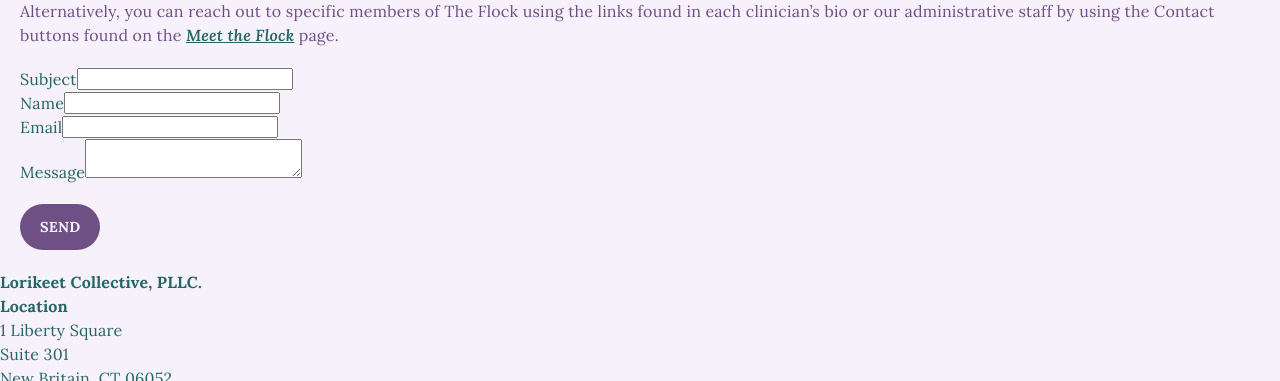
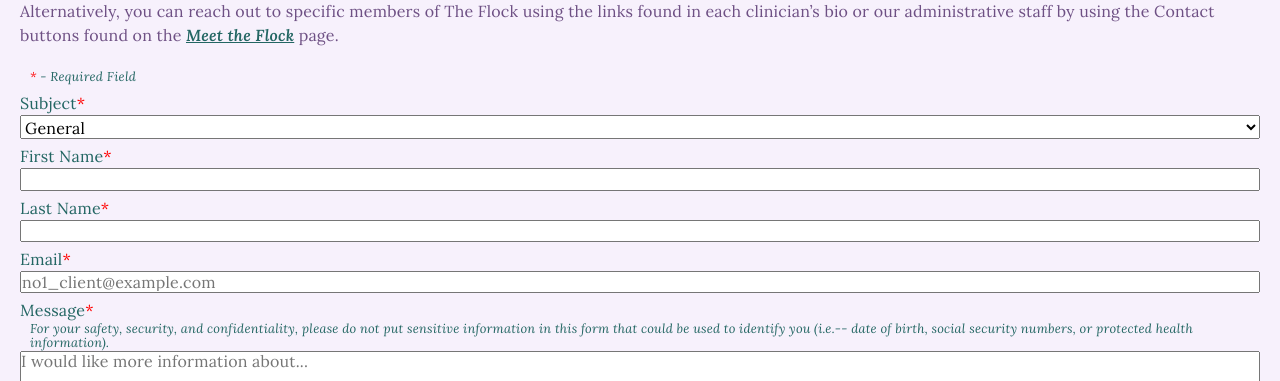
Before and after one commit to Lorikeet-Collective/BaseSite-Frontend, a React (Vite) app: page /#/contact in a window 1280 px wide. Shown: the part 571-952 px from the top of the page. Built offline with nearby package versions, Linux system fonts and the light colour scheme.

Commit message:
iter: continue work on contact page

```diff
--- a/src/components/ContactForm/ContactForm.module.css
+++ b/src/components/ContactForm/ContactForm.module.css
@@ -0,0 +1,115 @@
+.form-container {
+  width: 100%;
+  margin: var(--container-margin);
+}
+
+.form-container input {
+  width: 100%;
+}
+
+.form-container label {
+  color: var(--tertiary-color);
+  margin: 5px 0;
+  font-weight: 600;
+  font-size: 1.1em;
+}
+
+.form-container button {
+  margin: 10px 0;
+}
+
+.form-container textarea {
+  overflow-y: scroll;
+  resize: vertical;
+  margin-top: 10px;
+}
+
+.form-container select {
+  appearance: base-select;
+  border-radius: 0;
+}
+
+.form-container option {
+  display: flex;
+  justify-content: center;
+  align-items: center;
+}
+
+.form-container input[type],
+.form-container select,
+.form-container textarea {
+  color: var(--secondary-color);
+  border: none;
+  border-bottom: 1px solid var(--tertiary-color);
+  background-color: var(--primary-color);
+  margin: 0;
+  padding: 5px 0;
+}
+
+.form-container *:focus {
+  outline: none;
+}
+
+.form-container ::placeholder {
+  color: var(--tertiary-color);
+  font-size: 0.8em;
+  font-style: italic;
+  opacity: 0.6;
+}
+
+.form-container textarea::-webkit-resizer {
+  border: 3px solid var(--tertiary-color);
+}
+
+.form-container option:checked {
+  font-weight: 600;
+}
+
+.form-container option:not(:last-child) {
+  border-bottom: 1px dotted var(--tertiary-color);
+}
+
+.form-container ::picker(select) {
+  appearance: base-select;
+  border-radius: 0 0 10px 10px;
+  border-top: none;
+  border: 1px solid var(--tertiary-color);
+  color: var(--secondary-color);
+  background-color: var(--primary-color);
+  font-size: 1.2em;
+}
+
+select::picker-icon {
+  color: var(--tertiary-color);
+  transition: 0.4s rotate;
+}
+
+select:open::picker-icon {
+  rotate: 180deg;
+}
+
+.divider {
+  display: flex;
+  flex-direction: column;
+  margin: 5px 0;
+}
+
+.row-divider {
+  width: 100%;
+  display: grid;
+  grid-template-columns: 1fr 1fr;
+  column-gap: 15px;
+}
+
+.required {
+  color: red;
+}
+
+.info {
+  margin: 0;
+  padding: 0 10px;
+  line-height: 1.1em;
+  color: var(--secondary-color);
+  font-size: 0.8em;
+  font-style: italic;
+}
--- a/src/components/ContactForm/ContactForm.tsx
+++ b/src/components/ContactForm/ContactForm.tsx
@@ -1,7 +1,8 @@
 import { useRef } from "react";
 import emailjs from "@emailjs/browser";
 import Button from "../Common/Button";
-// import styles from "./ContactForm.module.css";
+import Text from "../Common/Text";
+import styles from "./ContactForm.module.css";
 
 const ContactForm: React.FC = (): React.ReactElement => {
   const form = useRef(null);
@@ -19,24 +20,63 @@
   };
 
   return (
-    <form ref={form} onSubmit={sendEmail}>
-      <div>
-        <label>Subject</label>
-        <input type="text" name="user_title" />
+    <form className={styles.formContainer} ref={form} onSubmit={sendEmail}>
+      <Text className={styles.info}>
+        <span className={styles.required}>*</span> - Required Field
+      </Text>
+      <div className={styles.divider}>
+        <label>
+          Subject<span className={styles.required}>*</span>
+        </label>
+        <select name="subject" defaultValue={"General"} required>
+          <option value="New Client">New Client</option>
+          <option value="Insurance">Insurance</option>
+          <option value="General">General</option>
+        </select>
       </div>
-      <div>
-        <label>Name</label>
-        <input type="text" name="user_name" />
+      <div className={styles.rowDivider}>
+        <div className={styles.divider}>
+          <label>
+            First Name<span className={styles.required}>*</span>
+          </label>
+          <input type="text" name="user_fname" />
+        </div>
+        <div className={styles.divider}>
+          <label>
+            Last Name<span className={styles.required}>*</span>
+          </label>
+          <input type="text" name="user_lname" />
+        </div>
       </div>
-      <div>
-        <label>Email</label>
-        <input type="email" name="user_email" />
+      <div className={styles.divider}>
+        <label>
+          Email<span className={styles.required}>*</span>
+        </label>
+        <input
+          type="email"
+          name="user_email"
+          placeholder="no1_client@example.com"
+          required
+        />
       </div>
-      <div>
-        <label>Message</label>
-        <textarea name="user_message" />
+      <div className={styles.divider}>
+        <label>
+          Message<span className={styles.required}>*</span>
+        </label>
+        <Text className={styles.info}>
+          For your safety, security, and confidentiality, please do not put
+          sensitive information in this form that could be used to identify you
+          (i.e.-- date of birth, social security numbers, or protected health
+          information).
+        </Text>
+        <textarea
+          rows={5}
+          name="user_message"
+          placeholder="I would like more information about..."
+          required
+        />
       </div>
-      <Button isSmall>SEND</Button>
+      <Button>SEND</Button>
     </form>
   );
 };
```
